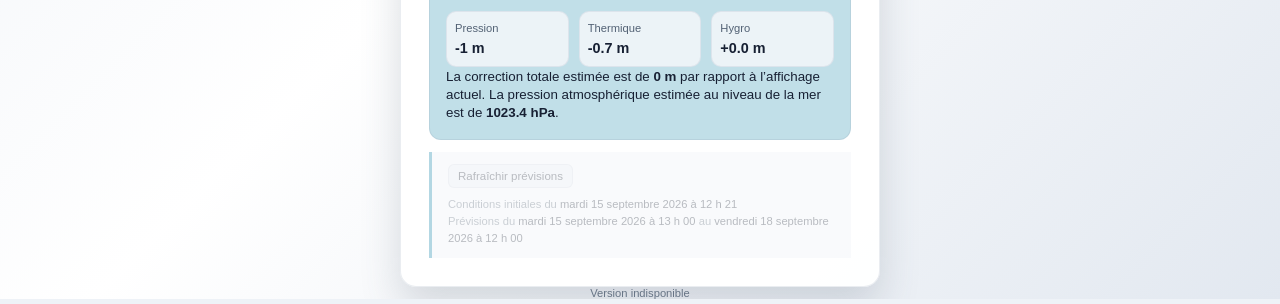
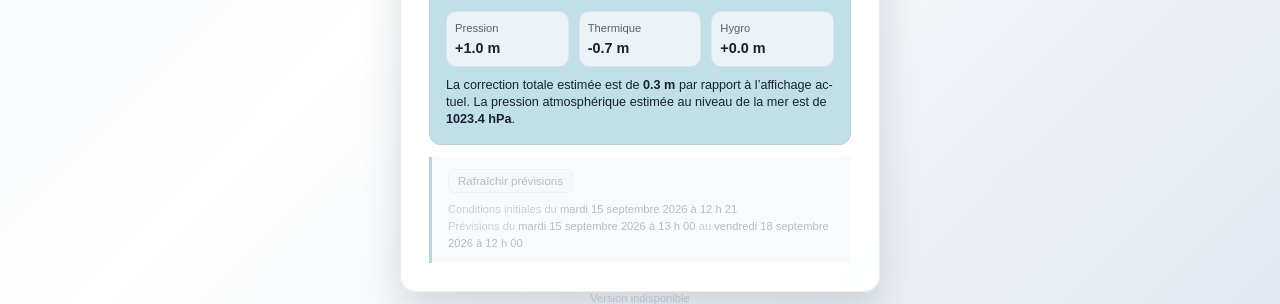
Before and after one commit to Wlodarski/Protrek, a plain HTML site: page index.html in a window 1280 px wide. Shown: the part 581-885 px from the top of the page. Drawn offline with Linux system fonts and the light colour scheme; no server answers.

Commit message:
Résultat moins confondant

```diff
--- a/index.html
+++ b/index.html
@@ -238,6 +238,12 @@
       margin-top: 8px;
     }
 
+    .result-details {
+      margin-top: .5rem;
+      hyphens: auto;
+      font-size: 0.95rem;
+    }
+
     .metric-grid {
       display: grid;
       grid-template-columns: repeat(3, minmax(0, 1fr));
@@ -268,7 +274,7 @@
     .version {
       color: var(--muted);
       font-size: 0.7rem;
-      opacity: 0.85;
+      opacity: 0.25;
     }
   </style>
 </head>
--- a/script/app.js
+++ b/script/app.js
@@ -59,6 +59,12 @@ function formatForecastTime(timeString, onlyHour = false) {
   return new Intl.DateTimeFormat('fr-CA', onlyHour
     ? { timeStyle: 'short' }
     : { dateStyle: 'full', timeStyle: 'short' }).format(date);
+}
+
+function formatSignedMetric(value, decimals = 0) {
+  const sign = value > 0 ? '+' : value < 0 ? '-' : '';
+  const magnitude = Math.abs(value);
+  return `${sign}${magnitude.toFixed(decimals)} m`;
 }
 
 function getStoredLocation() {
@@ -180,19 +186,26 @@ async function computeResult() {
 
     const hTheoreticalCal = calculateAltitudeFromPressure(pWeatherCal);
     const hTheoreticalCurrent = calculateAltitudeFromPressure(pWeatherCurrent);
-    const weatherDrift = calculatePressureDrift(hTheoreticalCal, hTheoreticalCurrent);
+    const pressureDrift = calculatePressureDrift(hTheoreticalCal, hTheoreticalCurrent);
     const thermalDrift = calculateThermalDrift(tempWeatherCal, tempWeatherCurrent, hTheoreticalCal, hTheoreticalCurrent);
     const humidityDrift = calculateHumidityDrift(humidityCal, humidityCurrent, hTheoreticalCurrent);
-    const trueAltitude = currentAltitude - weatherDrift + thermalDrift + humidityDrift;
+
+    // Pressure drift is subtracted because a higher pressure corresponds to a lower altitude.
+    // Thermal and humidity drifts are then added as corrective offsets.
+    const pressureContribution = -pressureDrift;
+    const thermalContribution = thermalDrift;
+    const humidityContribution = humidityDrift;
+    const totalAltitudeCorrection = pressureContribution + thermalContribution + humidityContribution;
+    const trueAltitude = currentAltitude + totalAltitudeCorrection;
 
     resultValueEl.textContent = `${Math.round(trueAltitude)} m`;
-    pressureMetricEl.textContent = `${weatherDrift > 0 ? '+' : ''}${Math.round(weatherDrift)} m`;
-    thermalMetricEl.textContent = `${thermalDrift > 0 ? '+' : ''}${thermalDrift.toFixed(1)} m`;
-    humidityMetricEl.textContent = `${humidityDrift > 0 ? '+' : ''}${humidityDrift.toFixed(1)} m`;
+    pressureMetricEl.textContent = formatSignedMetric(pressureContribution, 1);
+    thermalMetricEl.textContent = formatSignedMetric(thermalContribution, 1);
+    humidityMetricEl.textContent = formatSignedMetric(humidityContribution, 1);
     const detailsText = document.createElement('small');
     detailsText.append(
       'La correction totale estimée est de ',
-      Object.assign(document.createElement('strong'), { textContent: `${Math.round(trueAltitude - currentAltitude)} m` }),
+      Object.assign(document.createElement('strong'), { textContent: `${(trueAltitude - currentAltitude).toFixed(1)} m` }),
       ' par rapport à l’affichage actuel. La pression atmosphérique estimée au niveau de la mer est de ',
       Object.assign(document.createElement('strong'), { textContent: `${pWeatherCurrent.toFixed(1)} hPa` }),
       '.'
```
